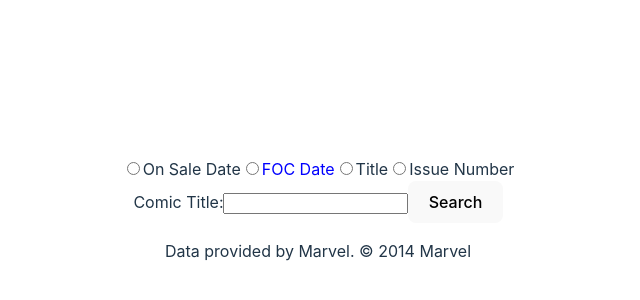
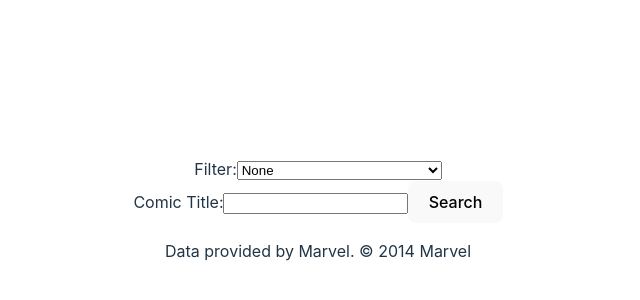
Before and after one commit to TylerMetz/SummersMarch1994, a React (Vite) app in the folder marvel-api-app/: page / in a window 1280 px wide. Shown: the part 182-482 px from the top of the page, without its empty margins (322-962 px from the left). Built offline with nearby package versions, Linux system fonts and the light colour scheme.

Commit message:
dropdown

```diff
--- a/marvel-api-app/src/components/CharacterForm/Filter/ComicSearchFilters.tsx
+++ b/marvel-api-app/src/components/CharacterForm/Filter/ComicSearchFilters.tsx
@@ -16,44 +16,21 @@ const ComicSearchFilters = ({ onFilterChange }: ComicSearchFiltersProps) => {
   return (
     <div>
       <label>
-        <input
-          type="radio"
-          name="orderBy"
-          value="onsaleDate"
-          checked={selectedOrderBy === 'onsaleDate'}
-          onChange={() => handleOrderByChange('onsaleDate')}
-        />
-        On Sale Date
-      </label>
-      <label className="order-by-label">
-        <input
-          type="radio"
-          name="orderBy"
-          value="focDate"
-          checked={selectedOrderBy === 'focDate'}
-          onChange={() => handleOrderByChange('focDate')}
-        />
-        FOC<span className="hover-text">(Final Order Cutoff)</span> Date
-      </label>
-      <label>
-        <input
-          type="radio"
-          name="orderBy"
-          value="title"
-          checked={selectedOrderBy === 'title'}
-          onChange={() => handleOrderByChange('title')}
-        />
-        Title
-      </label>
-      <label>
-        <input
-          type="radio"
-          name="orderBy"
-          value="issueNumber"
-          checked={selectedOrderBy === 'issueNumber'}
-          onChange={() => handleOrderByChange('issueNumber')}
-        />
-        Issue Number
+        Filter:
+        <select
+          value={selectedOrderBy}
+          onChange={(e) => handleOrderByChange(e.target.value)}
+          >
+            <option value={''}>None</option>
+            <option value={'onSaleDate'}>On Sale Date</option>
+            <option value={'focDate'}>FOC(Final Order Cutoff) Date</option>
+            <option value={'title'}>Title</option>
+            <option value={'issueNumber'}>Issue Number</option>
+            <option value={'-onSaleDate'}>- On Sale Date</option>
+            <option value={'-focDate'}>- FOC(Final Order Cutoff) Date</option>
+            <option value={'-title'}>- Title</option>
+            <option value={'-issueNumber'}>- Issue Number</option>
+          </select>
       </label>
     </div>
   );
```
